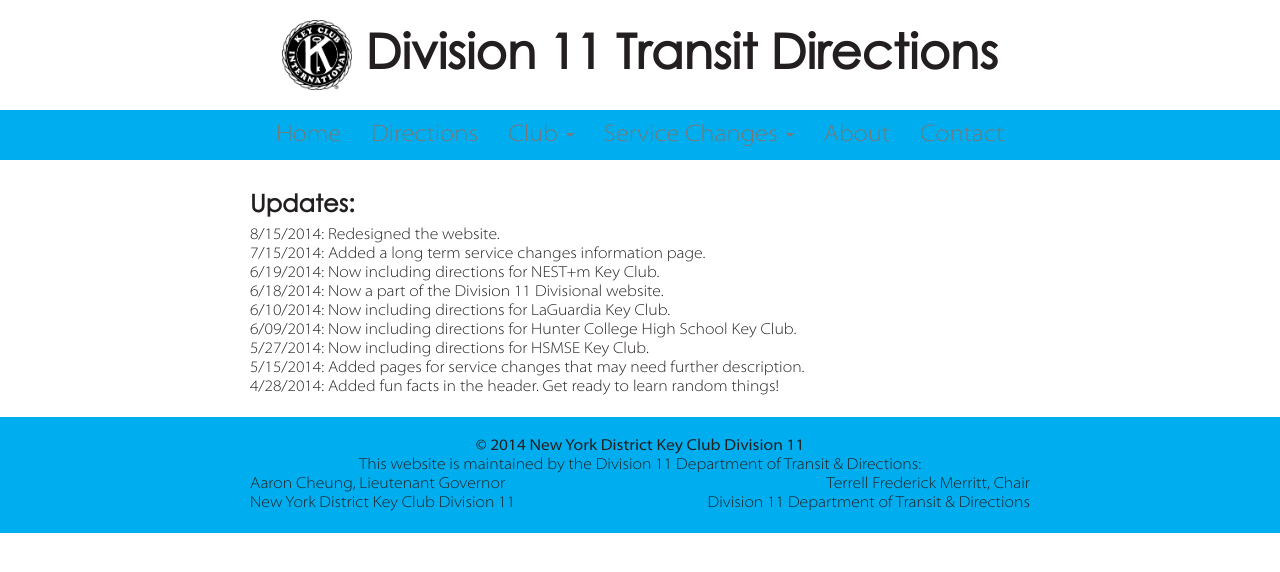
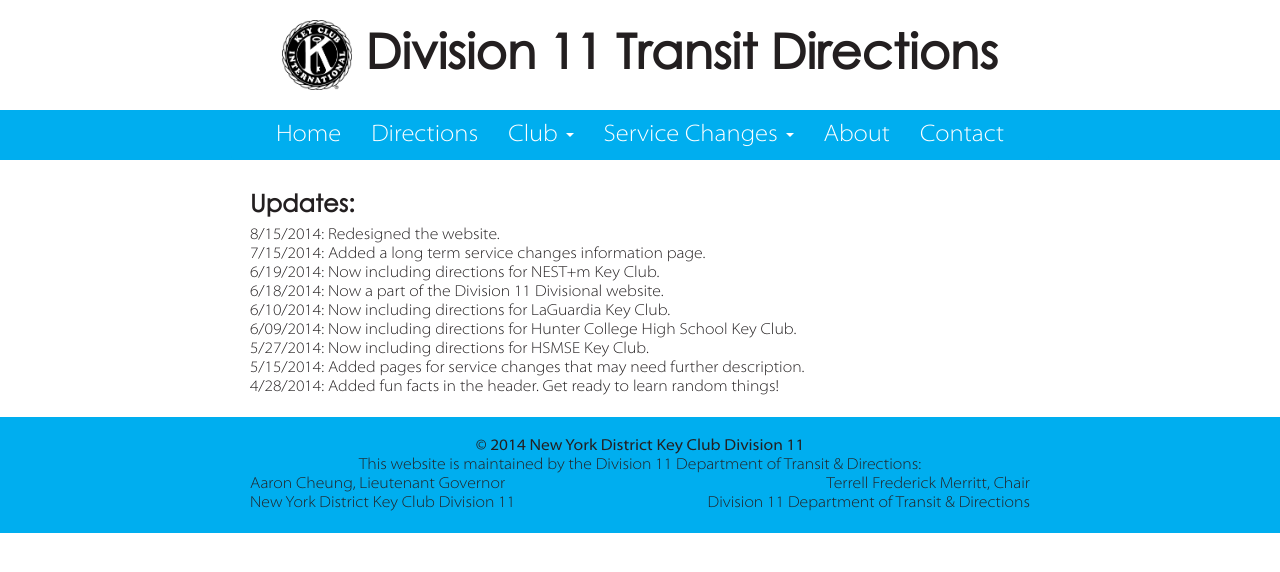
Before and after one commit to d11directions/d11directions.github.io, a Jekyll site: the page built from index.html, in a window 1280 px wide. Shown: the top 572 px of the page. Built offline with Jekyll 4.4.1, drawn with Linux system fonts in a browser that asks for light colours.

Commit message:
Update CSS: change color of nav text

```diff
--- a/css/main.css
+++ b/css/main.css
@@ -79,7 +79,7 @@ hr { margin: 10px 0px; }
 
 /* Override Bootstrap */
 .navbar-default { background: #00aeef; border: 0; display: table; margin: auto; }
-.navbar-nav>li>a { color: #ffffff; font-size: 24px; }
+.navbar-nav > li > a { color: #ffffff!important; font-size: 24px; }
 
 /* Small Screen Styles */
 @media screen and (max-width: 767px) { .navbar-toggle { border-color: #ffffff; } .icon-bar { background-color: #ffffff; } }
```
